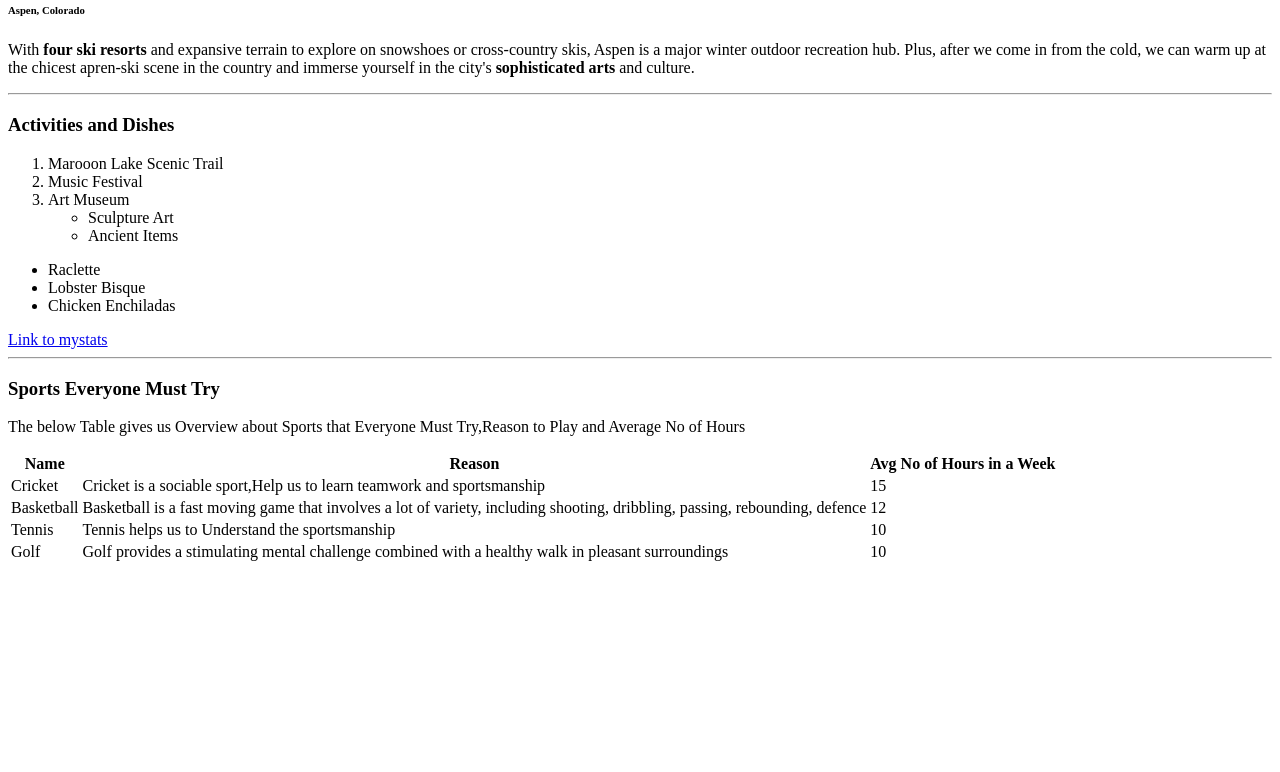
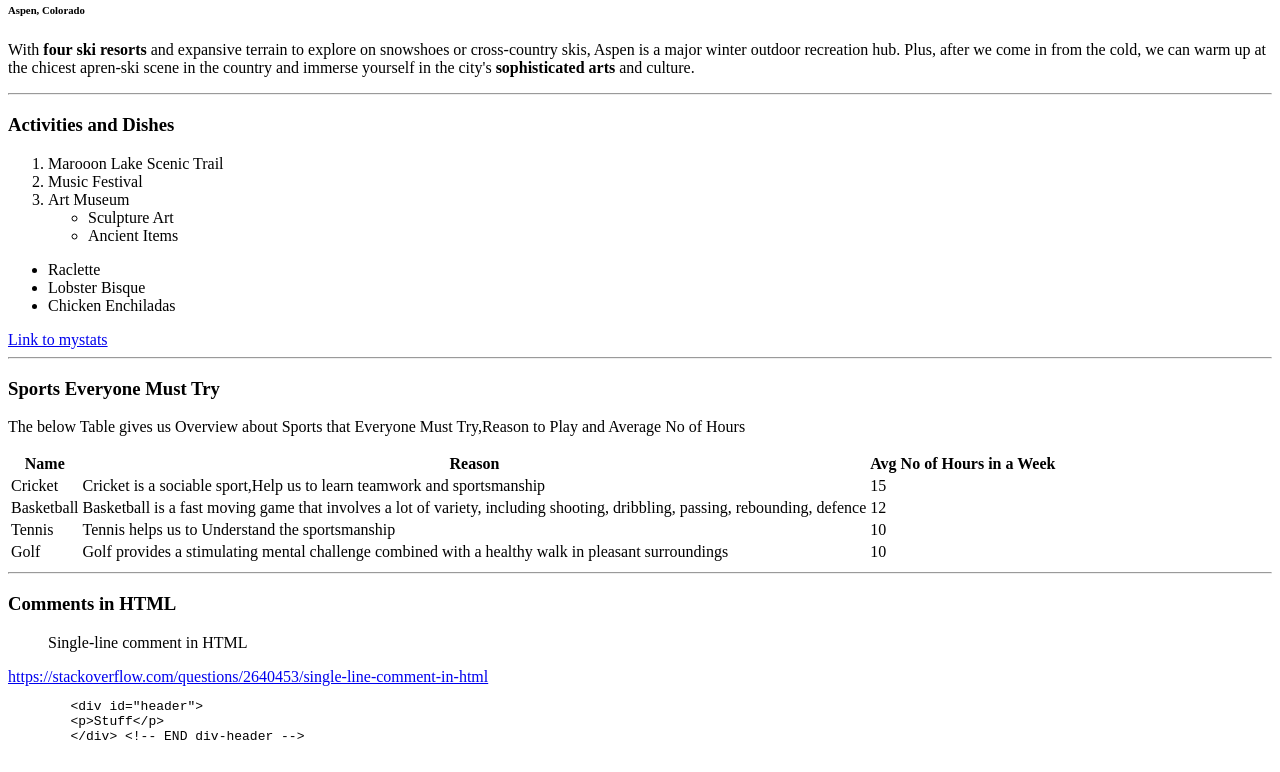
Before and after one commit to 44-563-WebApps-F23/44563-webapps-f23-assignment3-Pavan-Bathieni, a plain HTML site: page index.html in a window 1280 px wide. Shown: the part 79-851 px from the top of the page. Before the commit the page ends 800 px from the top, so only its background shows below. Drawn offline with Linux system fonts and the light colour scheme.

Commit message:
Added the Code Display

```diff
--- a/index.html
+++ b/index.html
@@ -67,5 +67,14 @@
          <td>10</td>
       </tr>
      </table>
-    </body>
+     <hr>
+     <h3>Comments in HTML</h3>
+     <blockquote cite="https://stackoverflow.com/questions/2640453/single-line-comment-in-html">Single-line comment in HTML</blockquote>
+     <a href="https://stackoverflow.com/questions/2640453/single-line-comment-in-html">https://stackoverflow.com/questions/2640453/single-line-comment-in-html</a>
+     <pre>
+        &lt;div id="header"&gt;
+        &lt;p&gt;Stuff&lt;/p&gt;
+        &lt;/div&gt &lt!-- END div-header --&gt
+     </pre>
+   </body>
 </html>
```
